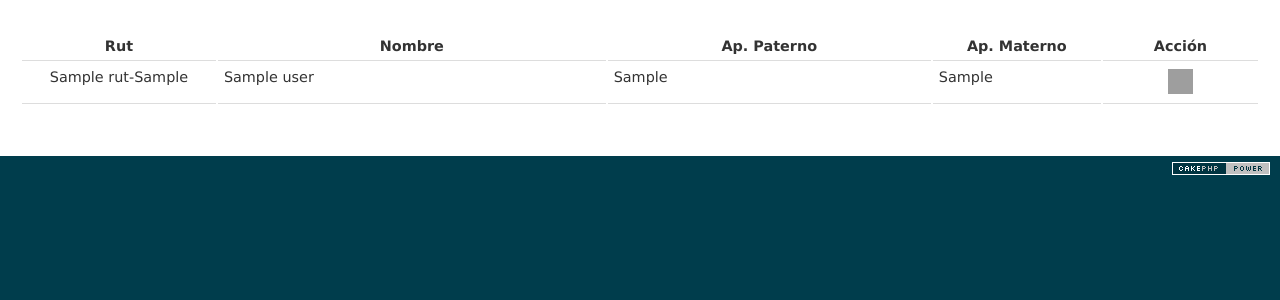
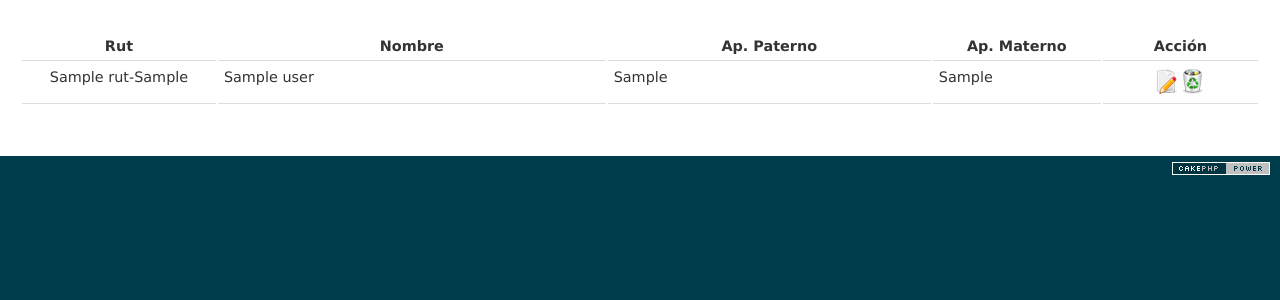
Before and after one commit to fvenegasp/rondin, a CakePHP app: the page made by app/View/Administracion/usuarios.ctp in a window 1280 px wide. Shown: the part 47-347 px from the top of the page. Run offline with PHP 8.4 and a stand-in for CakePHP, Linux system fonts and the light colour scheme; the template is opened without the code that fills it: most values are stand-ins (such as "Sample title", 1, 10 or a date in 2020); data that the repository does not hold is empty; some libraries are stand-ins or nearby versions; grey boxes are pictures that could not be loaded.

Commit message:
actualización tabla usuarios

```diff
--- a/app/Controller/AdministracionController.php
+++ b/app/Controller/AdministracionController.php
@@ -22,7 +22,7 @@ class AdministracionController  extends AppController {
     }
 
     function mostrarUsuarios(){
-        $this->layout = 'ajax';
+        //$this->layout = 'ajax';
         $this->set('usuarios', $this->Users->searchAll());
         $this->render('usuarios');
     }
--- a/app/View/Administracion/usuarios.ctp
+++ b/app/View/Administracion/usuarios.ctp
@@ -1,9 +1,9 @@
-
+<?php echo $this->Html->script('jquery.dataTables'); ?>
 <script>
-  $('#example').dataTable( {
+    $('#tabla_usuarios').dataTable( {
         "bJQueryUI": false,
         //"sPaginationType": "full_numbers",
-         "oLanguage": {
+        "oLanguage": {
             "sSearch":"Buscar",
             "sLengthMenu": "Mostrar _MENU_ registros por pagina",
             "sZeroRecords": "No se encontró nada",
@@ -19,14 +19,14 @@
         }
     } );
 </script>
-<table id="example" width="100%" style="margin-top: 20px;">
+<table id="tabla_usuarios" width="100%" style="margin-top: 20px;">
     <thead>
         <tr style="border-bottom: 1px SOLID #000000;">
             <td width="15%"><b><center>Rut</center></b></td>
             <td width="30%"><b><center>Nombre</center></b></td>
             <td width="25%"><b><center>Ap. Paterno</center></b></td>
             <td width="13%"><b><center>Ap. Materno</center></b></td>
-            <td class="span2_Tab_Lugares" width="12%"><b><center>Acci&oacute;n</center></b></td>
+            <td class="span2" width="12%"><b><center>Acci&oacute;n</center></b></td>
         </tr>
     </thead>
     <tbody>
@@ -36,11 +36,12 @@
     <td class="span3"><?php echo $usuario['Users']['nombre']; ?></td>
     <td class="span3"><?php echo $usuario['Users']['ap_paterno']; ?></td>
     <td class="span3"><?php echo $usuario['Users']['ap_materno']; ?></td>
-    <td class="span2_Tab_Lugares">
+    <td class="span2">
     <center>
-           <img style="cursor: pointer;" src="../../img/edit2.png" height="25px" width="25px"/>
+
         <?php
-        $this->Html->image('/img/delete2.png', array('width' => '25px', 'height' => '25px'));
+        echo $this->Html->image("edit2.png", array('width' => '25px', 'height' => '25px'));
+        echo $this->Html->image('delete2.png', array('width' => '25px', 'height' => '25px'));
         ?>
     </center>
     </td>
--- a/app/webroot/js/administracion.js
+++ b/app/webroot/js/administracion.js
@@ -2,6 +2,7 @@ $(document).ready(inicializarPagina);
 
 function inicializarPagina() {
     $("#tabs").tabs();
+
     cargarUsuarios();
 
     $("#agregar_usuario").click(modalAgregarUsuario);
@@ -19,7 +20,7 @@ function cargarUsuarios(){
                $('#cargando').empty();
             },
             success: function(a) {
-                  $('#cargando').empty();
+                $('#cargando').empty();
                 $("#resultado").append(a);
             }
         }); // fin peticion ajax
```
Also changed, not shown: app/View/Administracion/index.ctp (+7 -8 lines), app/webroot/img/delete2.png (added), app/webroot/img/edit2.png (added), 1 other file.
